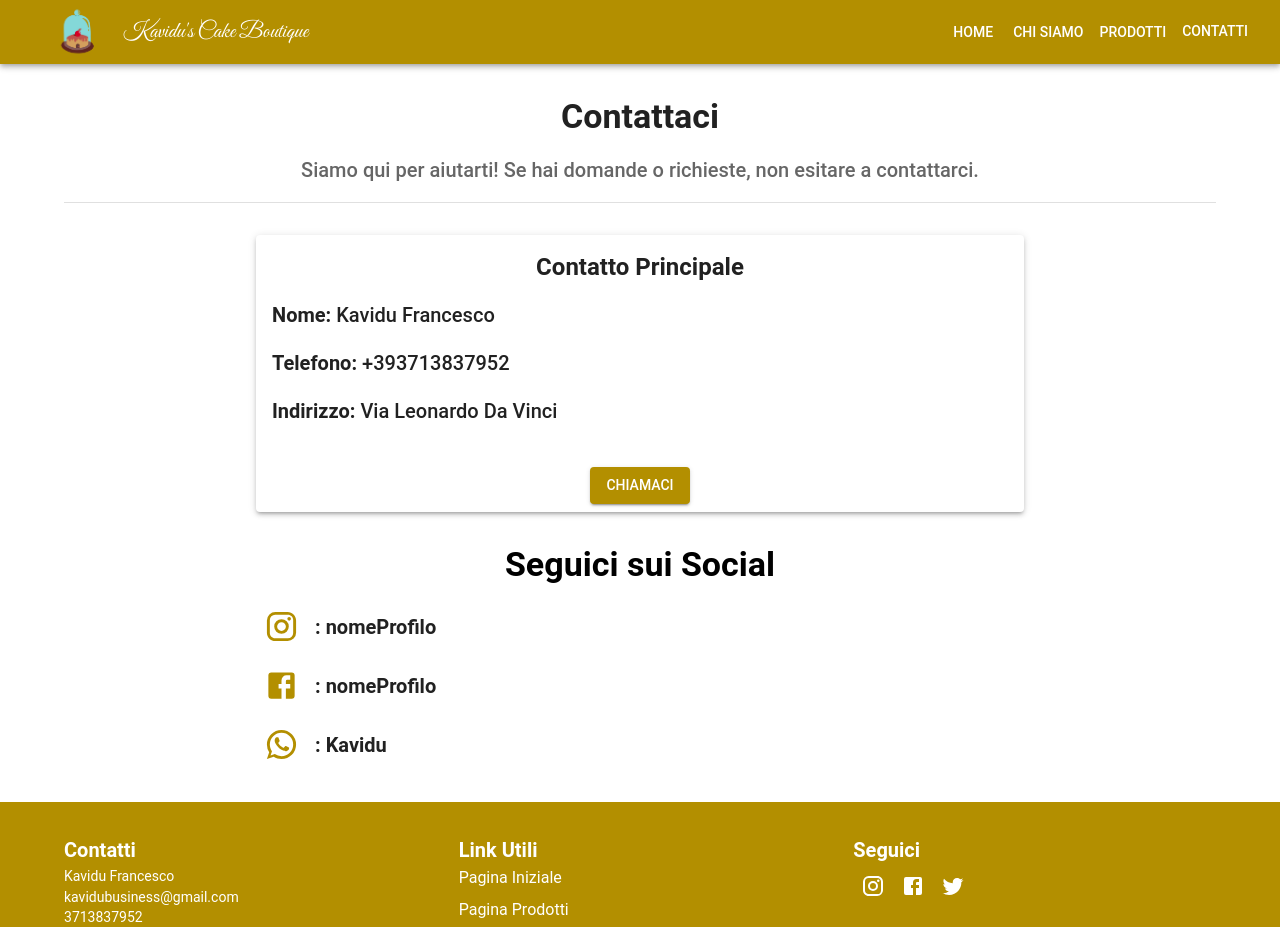
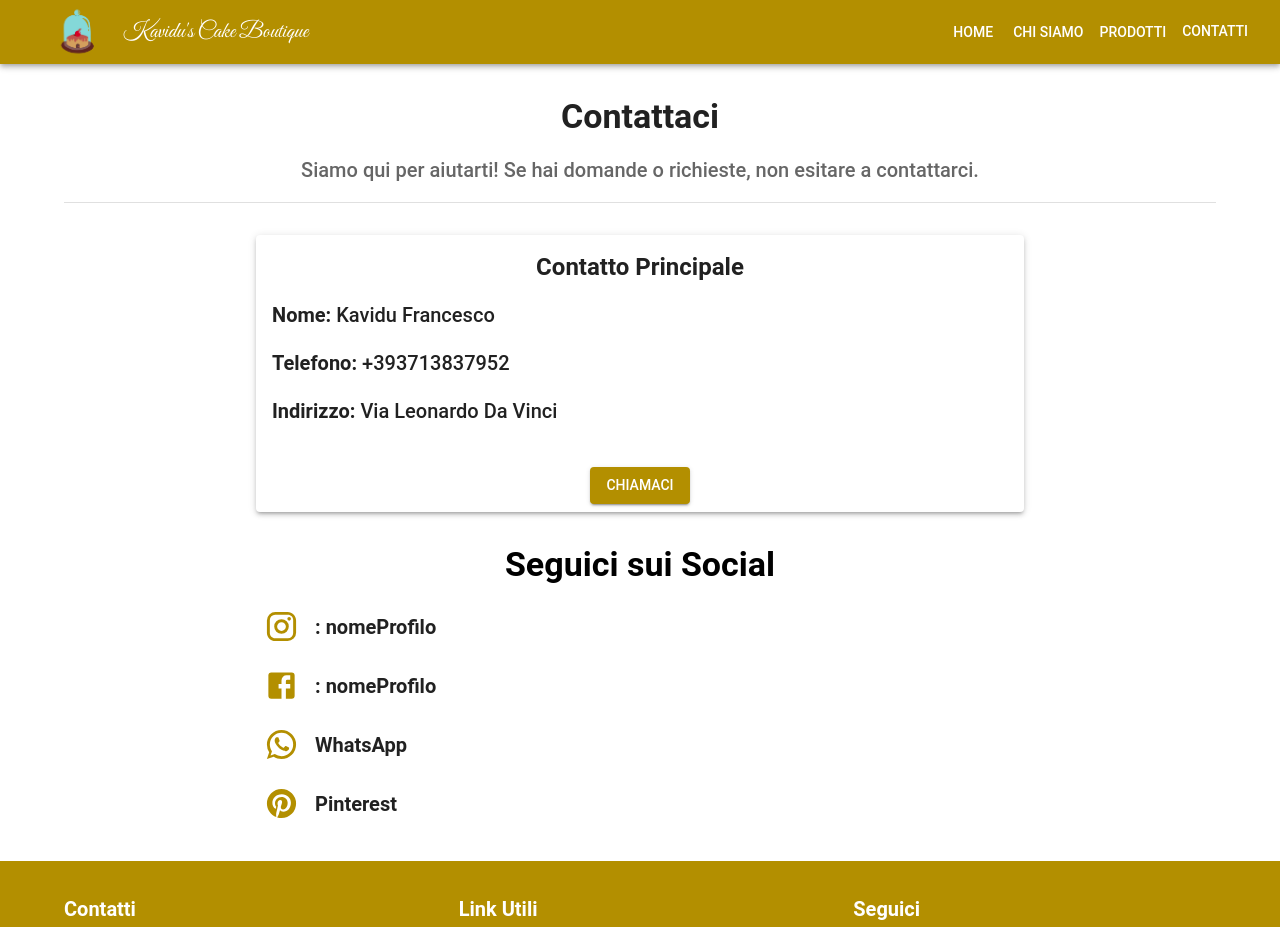
Before and after one commit to kavidiuk/MyCakeWebsite, a React (Create React App) app: page /contact in a window 1280 px wide. Shown: the top 927 px of the page. Built offline with nearby package versions, Linux system fonts and the light colour scheme; a web font is replaced by a local one.

Commit message:
add flavicon, whatsapp Pinterest Icon and edit Json

```diff
--- a/public/index.html
+++ b/public/index.html
@@ -24,7 +24,7 @@
       work correctly both with client-side routing and a non-root public URL.
       Learn how to configure a non-root public URL by running `npm run build`.
     -->
-    <title>React App</title>
+    <title>Kavidu's Cake Botique</title>
   </head>
   <body>
     <noscript>You need to enable JavaScript to run this app.</noscript>
--- a/src/App.tsx
+++ b/src/App.tsx
@@ -1,5 +1,5 @@
 import React from "react";
-import logo from "./logo.svg";
+// import logo from "./logo.svg";
 import { BrowserRouter as Router, Routes, Route } from "react-router-dom";
 import "./App.css";
 import HomePage from "./pages/HomePage";
--- a/src/components/Footer.tsx
+++ b/src/components/Footer.tsx
@@ -9,8 +9,8 @@ import {
 } from "@mui/material";
 import InstagramIcon from "@mui/icons-material/Instagram";
 import FacebookIcon from "@mui/icons-material/Facebook";
-import TwitterIcon from "@mui/icons-material/Twitter";
-
+import PinterestIcon from "@mui/icons-material/Pinterest";
+import WhatsAppIcon from "@mui/icons-material/WhatsApp";
 const Footer: React.FC = () => {
   const contatti = {
     nome: "Kavidu Francesco",
@@ -93,11 +93,16 @@ const Footer: React.FC = () => {
               >
                 <InstagramIcon />
               </IconButton>
+
               <IconButton href="https://www.facebook.com" sx={iconButtonStyles}>
                 <FacebookIcon />
               </IconButton>
-              <IconButton href="https://www.twitter.com" sx={iconButtonStyles}>
-                <TwitterIcon />
+
+              <IconButton
+                href="https://it.pinterest.com/retimav/"
+                sx={iconButtonStyles}
+              >
+                <PinterestIcon />
               </IconButton>
             </Box>
           </Grid>
--- a/src/pages/Contact.tsx
+++ b/src/pages/Contact.tsx
@@ -16,6 +16,7 @@ import {
 import InstagramIcon from "@mui/icons-material/Instagram";
 import FacebookIcon from "@mui/icons-material/Facebook";
 import WhatsAppIcon from "@mui/icons-material/WhatsApp";
+import PinterestIcon from "@mui/icons-material/Pinterest";
 
 const Contact: React.FC = () => {
   const linkStyles = {
@@ -39,6 +40,7 @@ const Contact: React.FC = () => {
       /\s+/g,
       ""
     )}`,
+    pinterest: "https://it.pinterest.com/retimav/",
   };
 
   const fullPhoneNumber = `${mainContact.it}${mainContact.number.replace(
@@ -157,7 +159,23 @@ const Contact: React.FC = () => {
                 target="_blank"
                 rel="noopener noreferrer"
               >
-                : Kavidu
+                WhatsApp
+              </a>
+            </Typography>
+          </SocialGrid>
+
+          <SocialGrid>
+            <IconButton color="primary" href={link.pinterest}>
+              <PinterestIcon fontSize="large" />
+            </IconButton>
+            <Typography variant="h6" fontWeight="bold">
+              <a
+                style={linkStyles}
+                href={link.pinterest}
+                target="_blank"
+                rel="noopener noreferrer"
+              >
+                Pinterest
               </a>
             </Typography>
           </SocialGrid>
--- a/src/pages/GeneralPage.tsx
+++ b/src/pages/GeneralPage.tsx
@@ -36,7 +36,7 @@ const GeneralPage: React.FC = () => {
           variant="outlined"
           sx={{ mb: 3 }}
         >
-          Back
+          Indietro
         </Button>
       </Container>
 
--- a/src/services/Cake.json
+++ b/src/services/Cake.json
@@ -495,8 +495,8 @@
   },
   {
     "id": 39,
-    "title": "prova 3",
-    "description": "Torta alla Vaniglia panna e lamponi.",
+    "title": "Mirror glass",
+    "description": "Torta fresca alla frutta.",
     "img": "https://i.pinimg.com/736x/8a/29/b7/8a29b760202567fee015c1e9e9b1f114.jpg",
     "recipes": "Mescolare farina, zucchero e purea di mango. Cuocere per 30 minuti a 175 gradi.",
     "video": "https://www.youtube.com/embed/UliRWJE0CaI",
@@ -508,8 +508,8 @@
   },
   {
     "id": 40,
-    "title": "prova 3",
-    "description": "Torta alla Vaniglia panna e lamponi.",
+    "title": "Pre Mamma",
+    "description": "2 modelli con pasta da zucchero.",
     "img": "https://i.pinimg.com/736x/42/b8/e4/42b8e4a8e7e3b0b3bef1a7fc6a4f8258.jpg",
     "recipes": "Mescolare farina, zucchero e purea di mango. Cuocere per 30 minuti a 175 gradi.",
     "video": "https://www.youtube.com/embed/UliRWJE0CaI",
@@ -521,8 +521,8 @@
   },
   {
     "id": 41,
-    "title": "prova 3",
-    "description": "Torta alla Vaniglia panna e lamponi.",
+    "title": "basketbasket View",
+    "description": "Torta alla Panna fresca.",
     "img": "https://i.pinimg.com/736x/fe/96/20/fe96205ae5a4deb0800c15f4a072356d.jpg",
     "recipes": "Mescolare farina, zucchero e purea di mango. Cuocere per 30 minuti a 175 gradi.",
     "video": "https://www.youtube.com/embed/UliRWJE0CaI",
@@ -534,8 +534,8 @@
   },
   {
     "id": 42,
-    "title": "prova 3",
-    "description": "Torta alla Vaniglia panna e lamponi.",
+    "title": "Fidanzamento",
+    "description": "Torta alla frutta e crema pasticeraw.",
     "img": "https://i.pinimg.com/736x/54/08/f6/5408f65fc1311b9acb77b5c738ed89bc.jpg",
     "recipes": "Mescolare farina, zucchero e purea di mango. Cuocere per 30 minuti a 175 gradi.",
     "video": "https://www.youtube.com/embed/UliRWJE0CaI",
@@ -547,8 +547,8 @@
   },
   {
     "id": 43,
-    "title": "prova 3",
-    "description": "Torta alla Vaniglia panna e lamponi.",
+    "title": "Mappamondo",
+    "description": "Torta al Cioccola e crema di cappucino",
     "img": "https://i.pinimg.com/736x/de/78/0c/de780ccd04094925d7617946986bc881.jpg",
     "recipes": "Mescolare farina, zucchero e purea di mango. Cuocere per 30 minuti a 175 gradi.",
     "video": "https://www.youtube.com/embed/UliRWJE0CaI",
@@ -560,8 +560,8 @@
   },
   {
     "id": 44,
-    "title": "prova 3",
-    "description": "Torta alla Vaniglia panna e lamponi.",
+    "title": "Scatola di regali",
+    "description": "Torta di Vaniglia e crema di latte.",
     "img": "https://i.pinimg.com/736x/18/44/29/1844290f433e1fbb48415157ca5b6555.jpg",
     "recipes": "Mescolare farina, zucchero e purea di mango. Cuocere per 30 minuti a 175 gradi.",
     "video": "https://www.youtube.com/embed/UliRWJE0CaI",
```
Also changed, not shown: 1 other file (tests, documents, lock files or other folders).
